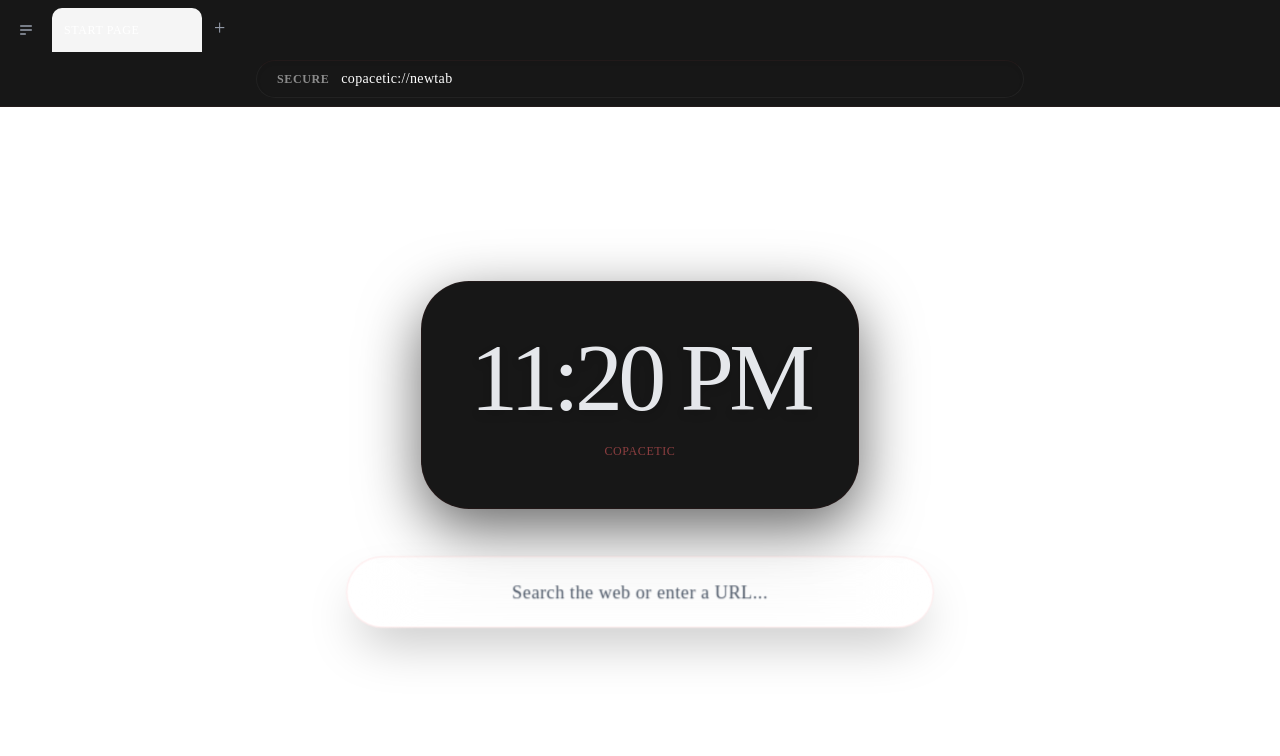
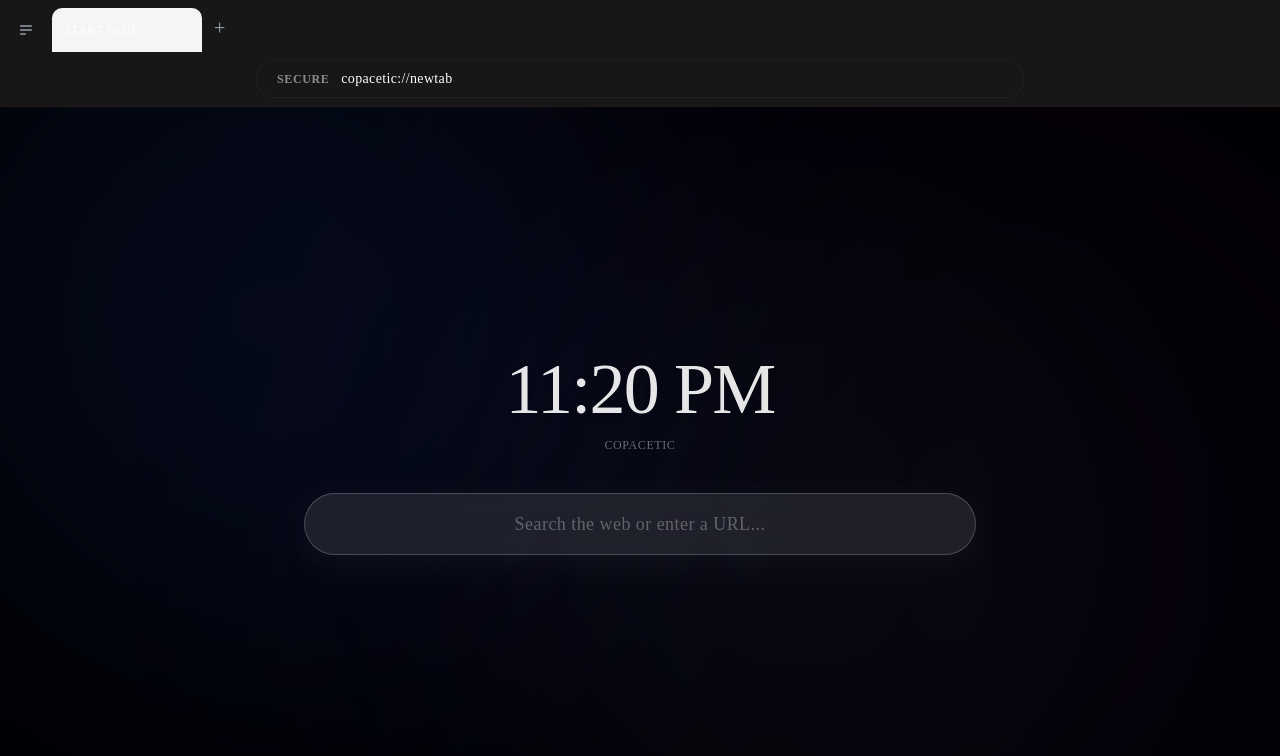
Before and after one commit to xmrenigmax/Copacetic, a Next.js app: page / in a window 1280 px wide. Shown: the top 756 px of the page. Built offline with nearby package versions, Linux system fonts and the light colour scheme.

Commit message:
custom bg

```diff
--- a/src/app/globals.css
+++ b/src/app/globals.css
@@ -5,8 +5,8 @@
 @custom-variant dark (&:is(.dark *));
 
 @theme {
-  --color-primary: rgba(15, 0, 0, 0.4);
-  --color-secondary: rgba(0, 0, 0, 0.7);
+  --color-primary: rgba(255, 255, 255, 0.03);
+  --color-secondary: rgba(255, 255, 255, 0.08);
 }
 
 @layer utilities {
@@ -23,6 +23,7 @@ body {
   height: 100vh;
   background-size: 400% 400%;
   animation: meshGradient 20s ease-in-out infinite;
+  background-color: #000000;
 }
 
 @keyframes meshGradient {
--- a/src/app/page.tsx
+++ b/src/app/page.tsx
@@ -69,7 +69,7 @@ export default function Home() {
             <AddressBar url={activeTab?.url || ''} onNavigate={handleNavigate} />
           </div>
         </header>
-        <section className="flex-1 relative bg-white flex flex-col">
+        <section className="flex-1 relative flex flex-col">
           {isMounted && tabs.map((tab) => (
             <TabWebView key={tab.id} tab={tab} isActive={activeTabId === tab.id} onUpdateTitle={handleUpdateTabTitle} onUpdateUrl={handleUpdateTabUrl} />
           ))}
--- /dev/null
+++ b/src/components/background/AuroraBackground.tsx
@@ -0,0 +1,14 @@
+'use client';
+
+import React from 'react';
+import { motion } from 'framer-motion';
+
+export const AuroraBackground = () => {
+  return (
+    <div className="absolute inset-0 overflow-hidden z-[-1] pointer-events-none bg-black">
+      <motion.div animate={{ scale: [ 1, 1.2, 1 ], opacity: [ 0.3, 0.5, 0.3 ], x: [ 0, 100, 0 ], y: [ 0, -50, 0 ] }} transition={{ duration: 15, repeat: Infinity, ease: "easeInOut" }} className="absolute top-[-10%] left-[-10%] w-[50vw] h-[50vw] rounded-full bg-blue-900/40 blur-[120px]" />
+      <motion.div animate={{ scale: [ 1, 1.5, 1 ], opacity: [ 0.2, 0.4, 0.2 ], x: [ 0, -100, 0 ], y: [ 0, 100, 0 ] }} transition={{ duration: 20, repeat: Infinity, ease: "easeInOut" }} className="absolute bottom-[-10%] right-[-10%] w-[60vw] h-[60vw] rounded-full bg-purple-900/30 blur-[150px]" />
+      <motion.div animate={{ scale: [ 1, 1.3, 1 ], opacity: [ 0.2, 0.5, 0.2 ], x: [ 0, 50, 0 ], y: [ 0, 50, 0 ] }} transition={{ duration: 18, repeat: Infinity, ease: "easeInOut" }} className="absolute top-[20%] right-[20%] w-[40vw] h-[40vw] rounded-full bg-teal-900/20 blur-[100px]" />
+    </div>
+  );
+};
--- a/src/view/startpage/StartPageView.tsx
+++ b/src/view/startpage/StartPageView.tsx
@@ -1,23 +1,15 @@
-import React, {
-  useState,
-  useEffect
-} from 'react';
+import React, { useState, useEffect } from 'react';
 import _ from 'lodash';
+import { AuroraBackground } from '@/components/background/AuroraBackground';
 
-interface StartPageProps {
+interface StartPageViewProps {
   isActive: boolean;
   onNavigate: (url: string) => void;
 }
 
-export const StartPage = ({ isActive, onNavigate }: StartPageProps) => {
-  const [
-    inputUrl,
-    setInputUrl
-  ] = useState('');
-  const [
-    time,
-    setTime
-  ] = useState('');
+export const StartPageView = ({ isActive, onNavigate }: StartPageViewProps) => {
+  const [ inputUrl, setInputUrl ] = useState('');
+  const [ time, setTime ] = useState('');
 
   useEffect(() => {
     const updateClock = () => {
@@ -30,7 +22,7 @@ export const StartPage = ({ isActive, onNavigate }: StartPageProps) => {
 
   const handleSubmit = (event: React.FormEvent<HTMLFormElement>) => {
     event.preventDefault();
-    if (!_.isNull(inputUrl) && !_.isEmpty(inputUrl)) {
+    if (!_.isEmpty(inputUrl)) {
       let parsedUrl = inputUrl;
       if (!parsedUrl.startsWith('http://') && !parsedUrl.startsWith('https://')) {
         parsedUrl = `https://${parsedUrl}`;
@@ -40,17 +32,18 @@ export const StartPage = ({ isActive, onNavigate }: StartPageProps) => {
   };
 
   return (
-    <div className={`w-full h-full flex flex-col items-center justify-center bg-transparent ${isActive ? 'flex' : 'hidden'}`}>
-      <div className="flex flex-col items-center mb-12 bg-primary rounded-[3rem] p-12 shadow-[0_20px_60px_rgba(0,0,0,0.6)] border border-red-500/5 bdT">
-        <h1 className="text-8xl font-extralight text-gray-200 tracking-tighter mb-4 drop-shadow-lg">
+    <div className={`relative w-full h-full flex flex-col items-center justify-center ${isActive ? 'flex' : 'hidden'}`}>
+      <AuroraBackground />
+      <div className="flex flex-col items-center mb-10 z-10">
+        <h1 className="text-7xl font-light text-white/90 tracking-tight mb-3 drop-shadow-md">
           { time }
         </h1>
-        <p className="text-[10px] text-red-400/50 tt-u tracking-[0.3em] font-medium">
+        <p className="text-xs text-white/40 tt-u tracking-[0.4em] font-medium">
           Copacetic
         </p>
       </div>
-      <form onSubmit={handleSubmit} className="w-full max-w-xl bg-primary rounded-full px-8 py-5 shadow-2xl border border-red-500/5 bdT transition-all duration-300 hover:scale-[1.02] hover:bg-white/5 focus-within:bg-white/5 focus-within:scale-[1.02] focus-within:border-red-500/10">
-        <input type="text" value={inputUrl} onChange={(e) => setInputUrl(e.target.value)} className="w-full bg-transparent outline-none text-gray-300 text-lg font-light placeholder-gray-600 text-center tracking-wide" placeholder="Search the web or enter a URL..." autoFocus />
+      <form onSubmit={handleSubmit} className="z-10 w-full max-w-2xl bg-primary rounded-full px-6 py-4 shadow-[0_8px_32px_rgba(0,0,0,0.5)] border border-white/10 transition-all duration-500 hover:bg-white/5 focus-within:bg-white/10 focus-within:border-white/20 focus-within:shadow-[0_8px_40px_rgba(255,255,255,0.05)]">
+        <input type="text" value={inputUrl} onChange={(e) => setInputUrl(e.target.value)} className="w-full bg-transparent outline-none text-white/80 text-lg font-light placeholder-white/30 text-center tracking-wide" placeholder="Search the web or enter a URL..." autoFocus />
       </form>
     </div>
   );
--- a/src/view/tabwebview/TabWebView.tsx
+++ b/src/view/tabwebview/TabWebView.tsx
@@ -1,6 +1,6 @@
 import React, { useEffect, useRef } from 'react';
 import _ from 'lodash';
-import { StartPage } from '../startpage/StartPageView';
+import { StartPageView } from '../startpage/StartPageView';
 
 interface Tab {
   id: number;
@@ -37,11 +37,11 @@ export const TabWebView = ({ tab, isActive, onUpdateTitle, onUpdateUrl }: TabWeb
 
   if (tab.url === 'copacetic://newtab') {
     return (
-      <StartPage isActive={isActive} onNavigate={(newUrl) => onUpdateUrl(tab.id, newUrl)} />
+      <StartPageView isActive={isActive} onNavigate={(newUrl) => onUpdateUrl(tab.id, newUrl)} />
     );
   }
 
   return (
-    <webview ref={webviewRef} src={tab.url} className={`w-full flex-1 bg-white ${isActive ? 'flex' : 'hidden'}`} allowpopups={"true" as any} />
+    <webview ref={webviewRef} src={tab.url} className={`w-full flex-1 ${isActive ? 'flex' : 'hidden'}`} allowpopups={"true" as any} />
   );
 };
```
